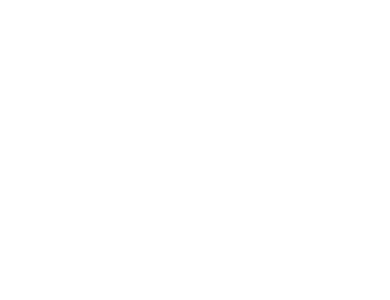
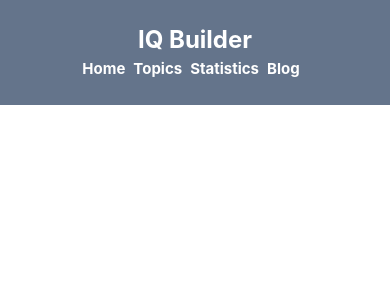
Before and after one commit to amit-sarker-00/IQ-builder, a React (Create React App) app: page / in a window 390 px wide. Shown: the top 300 px of the page. Built offline with nearby package versions, Linux system fonts and the light colour scheme.

Commit message:
navbar added

```diff
--- a/src/App.js
+++ b/src/App.js
@@ -1,7 +1,12 @@
 import "./App.css";
+import Routes from "./components/Routes/Routes";
 
 function App() {
-  return <div className="App"></div>;
+  return (
+    <div className="App">
+      <Routes></Routes>
+    </div>
+  );
 }
 
 export default App;
--- /dev/null
+++ b/src/components/ErrorPage/ErrorPage.js
@@ -0,0 +1,11 @@
+import React from "react";
+
+const ErrorPage = () => {
+  return (
+    <div>
+      <h1>This is errror page</h1>
+    </div>
+  );
+};
+
+export default ErrorPage;
--- /dev/null
+++ b/src/components/Header/Header.css
@@ -0,0 +1,19 @@
+.nav-link a {
+  margin-right: 20px;
+  font-size: 20px;
+}
+.nav-link a:hover {
+  color: orange;
+}
+
+@media screen and (max-width: 640px) {
+  .header {
+    flex-direction: column;
+    align-items: center;
+    justify-content: center;
+  }
+  .nav-link a {
+    margin-right: 8px;
+    font-size: 15px;
+  }
+}
--- a/src/components/Header/Header.js
+++ b/src/components/Header/Header.js
@@ -1,7 +1,20 @@
 import React from "react";
-
+import { Link } from "react-router-dom";
+import "./Header.css";
 const Header = () => {
-  return <div></div>;
+  return (
+    <div className="header flex text-right justify-between bg-slate-500 p-6 text-white font-bold ">
+      <div>
+        <h2 className="text-2xl">IQ Builder</h2>
+      </div>
+      <div className="nav-link">
+        <Link to="/home">Home</Link>
+        <Link to="/topics">Topics</Link>
+        <Link to="/statistics">Statistics</Link>
+        <Link to="/blog">Blog</Link>
+      </div>
+    </div>
+  );
 };
 
 export default Header;
--- a/src/components/Home/Home.js
+++ b/src/components/Home/Home.js
@@ -1,9 +1,10 @@
 import React from "react";
+// import { Link } from "react-router-dom";
 
 const Home = () => {
   return (
     <div>
-      <h2>This is Home page</h2>
+      <h2>This is home page</h2>
     </div>
   );
 };
--- a/src/components/Routes/Routes.js
+++ b/src/components/Routes/Routes.js
@@ -1,7 +1,21 @@
 import React from "react";
-
+import { createBrowserRouter, RouterProvider } from "react-router-dom";
+import Main from "../../layout/Main";
+import ErrorPage from "../ErrorPage/ErrorPage";
+import Home from "../Home/Home";
 const Routes = () => {
-  return <div></div>;
+  const router = createBrowserRouter([
+    {
+      path: "/",
+      element: <Main></Main>,
+      errorElement: <ErrorPage></ErrorPage>,
+      children: [
+        { path: "/", element: <Home></Home> },
+        { path: "/home", element: <Home></Home> },
+      ],
+    },
+  ]);
+  return <RouterProvider router={router}></RouterProvider>;
 };
 
 export default Routes;
--- a/src/layout/Main.js
+++ b/src/layout/Main.js
@@ -1,7 +1,15 @@
-import React from "react";
+import React, { createContext } from "react";
+import Header from "../components/Header/Header";
 
+export const QuizContext = createContext([]);
 const Main = () => {
-  return <div></div>;
+  return (
+    <div>
+      <QuizContext.Provider value={[]}>
+        <Header></Header>
+      </QuizContext.Provider>
+    </div>
+  );
 };
 
 export default Main;
```
Also changed, not shown: src/README.md.
